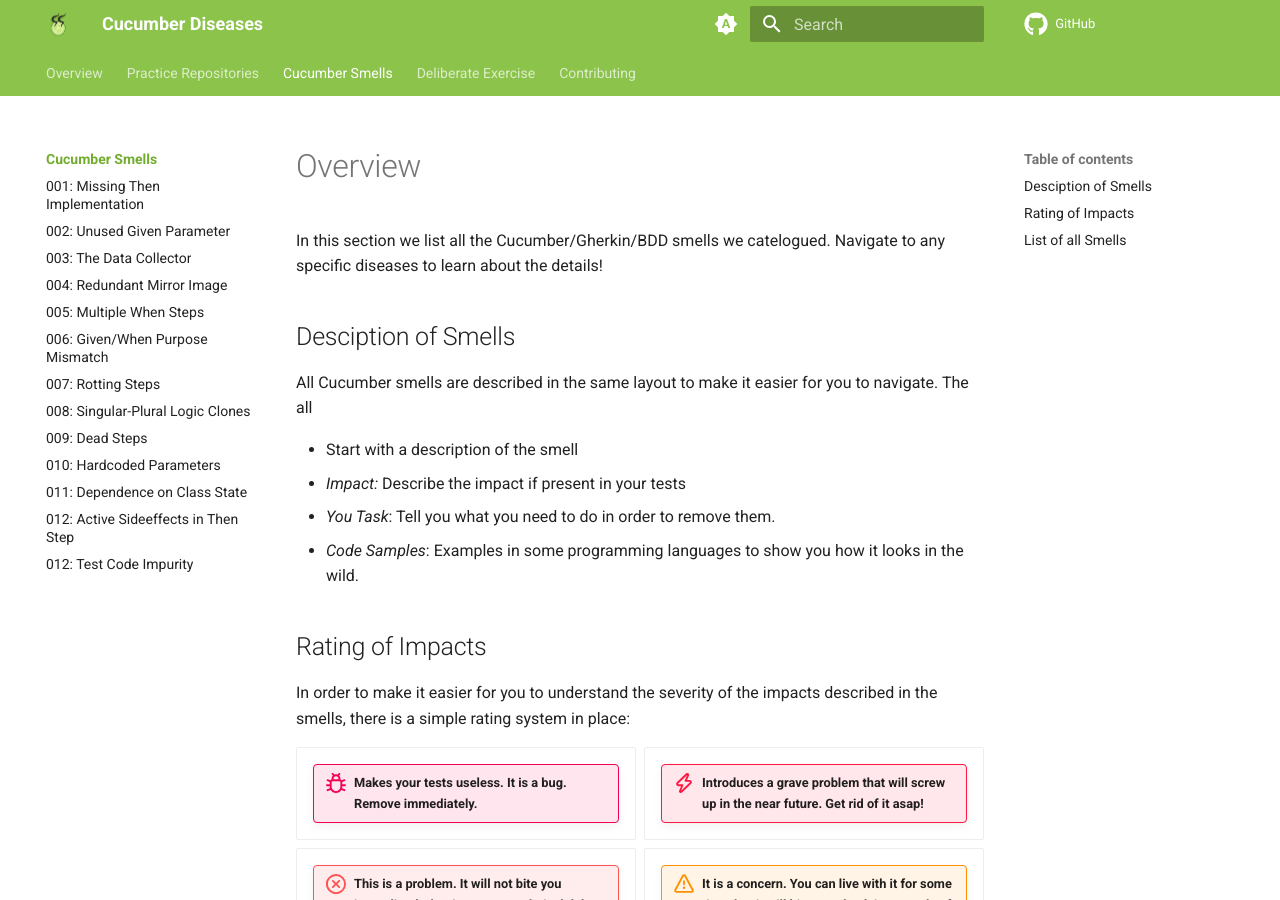
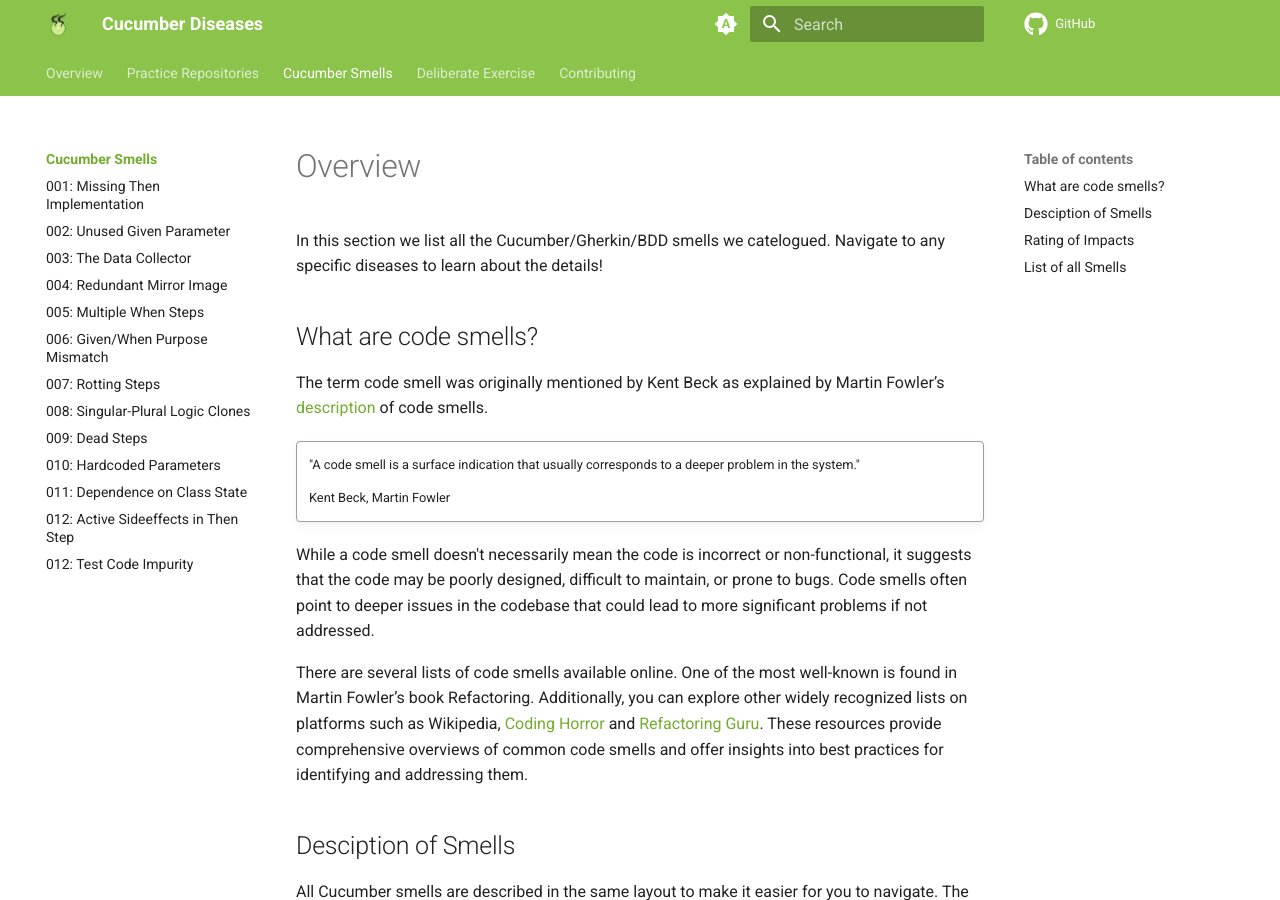
Before and after one commit to Cucumber-Diseases/cucumber-diseases.github.io, an MkDocs documentation site: the page built from docs/smells/index.md, in a window 1280 px wide and 900 px high. Built offline with MkDocs 1.6.1 and Material for MkDocs 9.7.7, drawn with Linux system fonts in a browser that asks for light colours.

Commit message:
Update index.md

```diff
--- a/docs/smells/index.md
+++ b/docs/smells/index.md
@@ -1,5 +1,18 @@
 # Overview
 In this section we list all the Cucumber/Gherkin/BDD smells we catelogued. Navigate to any specific diseases to learn about the details!
+
+## What are code smells?
+The term code smell was originally mentioned by Kent Beck as explained by Martin Fowler’s [description](https://www.martinfowler.com/bliki/CodeSmell.html) of code smells.
+
+!!! quote ""
+
+    "A code smell is a surface indication that usually corresponds to a deeper problem in the system."
+
+    Kent Beck, Martin Fowler
+
+While a code smell doesn't necessarily mean the code is incorrect or non-functional, it suggests that the code may be poorly designed, difficult to maintain, or prone to bugs. Code smells often point to deeper issues in the codebase that could lead to more significant problems if not addressed.
+
+There are several lists of code smells available online. One of the most well-known is found in Martin Fowler’s book Refactoring. Additionally, you can explore other widely recognized lists on platforms such as Wikipedia, [Coding Horror](https://blog.codinghorror.com/code-smells/) and [Refactoring Guru](https://refactoring.guru/refactoring/smells). These resources provide comprehensive overviews of common code smells and offer insights into best practices for identifying and addressing them.
 
 ## Desciption of Smells
 All Cucumber smells are described in the same layout to make it easier for you to navigate. The all
```
